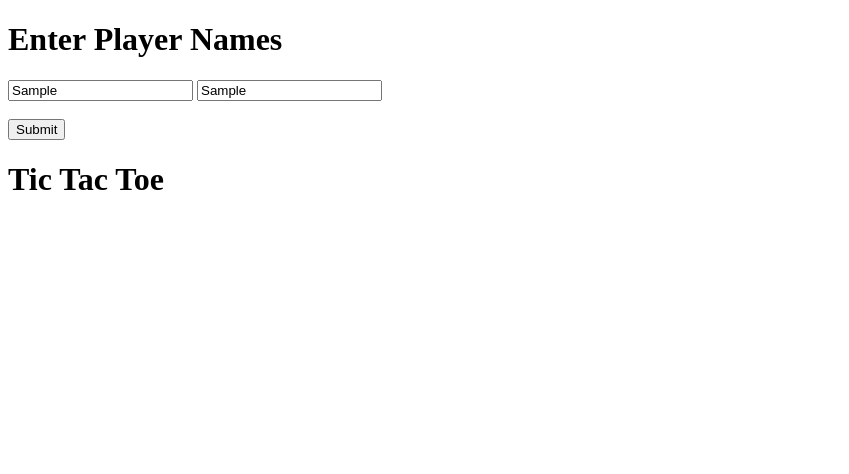
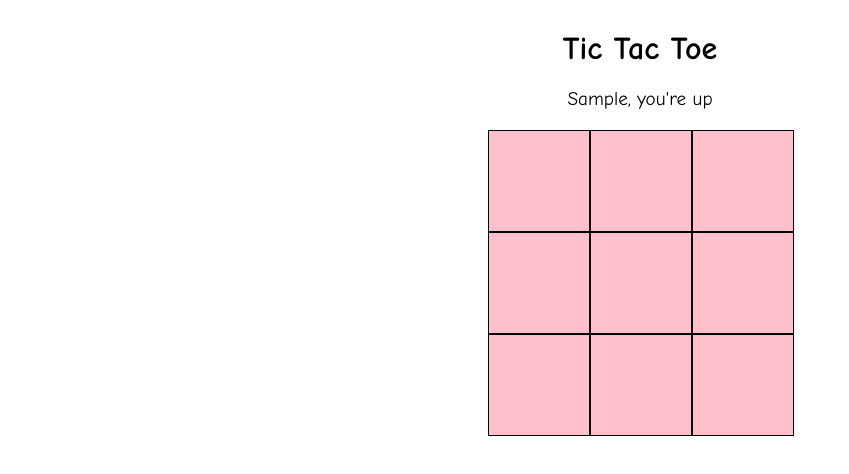
Before and after one commit to acciojob/tictactoe-swathigopavarapu, a website: page main.html in a window 1280 px wide. Both pictures are taken after typing "Sample", "Sample" into the empty fields and a click on the button "Submit". Shown: the whole page, without its empty margins (0-849 px from the left). Drawn offline with Linux system fonts and the light colour scheme.

Commit message:
created a submission

```diff
--- a/script.js
+++ b/script.js
@@ -1 +1,82 @@
 //your JS code here. If required.
+const submitBtn = document.getElementById("submit");
+const formSection = document.getElementById("form-section");
+const gameSection = document.getElementById("game-section");
+const board = document.getElementById("board");
+const messageDiv = document.querySelector(".message");
+
+let player1 = "";
+let player2 = "";
+let currentPlayer = "";
+let currentSymbol = "X";
+let gameActive = true;
+
+const winningCombos = [
+  [1, 2, 3],
+  [4, 5, 6],
+  [7, 8, 9],
+  [1, 4, 7],
+  [2, 5, 8],
+  [3, 6, 9],
+  [1, 5, 9],
+  [3, 5, 7]
+];
+
+submitBtn.addEventListener("click", () => {
+  player1 = document.getElementById("player-1").value.trim();
+  player2 = document.getElementById("player-2").value.trim();
+
+  if (player1 === "" || player2 === "") {
+    alert("Please enter both player names!");
+    return;
+  }
+
+  formSection.classList.add("hidden");
+  gameSection.classList.remove("hidden");
+
+  currentPlayer = player1;
+  currentSymbol = "X";
+  messageDiv.textContent = `${currentPlayer}, you're up`;
+});
+
+board.addEventListener("click", (e) => {
+  if (!gameActive) return;
+
+  const cell = e.target;
+  if (!cell.classList.contains("cell") || cell.textContent !== "") return;
+
+  cell.textContent = currentSymbol;
+
+  if (checkWinner()) {
+    messageDiv.textContent = `${currentPlayer}, congratulations you won! 🎉`;
+    highlightWinner();
+    gameActive = false;
+    return;
+  }
+
+  // Switch turn
+  if (currentPlayer === player1) {
+    currentPlayer = player2;
+    currentSymbol = "O";
+  } else {
+    currentPlayer = player1;
+    currentSymbol = "X";
+  }
+  messageDiv.textContent = `${currentPlayer}, you're up`;
+});
+
+function checkWinner() {
+  return winningCombos.some(combo => {
+    return combo.every(id => {
+      return document.getElementById(id).textContent === currentSymbol;
+    });
+  });
+}
+
+function highlightWinner() {
+  winningCombos.forEach(combo => {
+    if (combo.every(id => document.getElementById(id).textContent === currentSymbol)) {
+      combo.forEach(id => document.getElementById(id).classList.add("winner"));
+    }
+  });
+}
--- a/styles.css
+++ b/styles.css
@@ -1 +1,45 @@
 /*  your css code here. If applicable */
+body {
+  font-family: "Comic Sans MS", cursive, sans-serif;
+  text-align: center;
+  background: #fff;
+}
+
+.container {
+  margin-top: 30px;
+}
+
+.board {
+  display: grid;
+  grid-template-columns: repeat(3, 100px);
+  grid-template-rows: repeat(3, 100px);
+  gap: 2px;
+  justify-content: center;
+  margin: 20px auto;
+}
+
+.cell {
+  width: 100px;
+  height: 100px;
+  background: pink;
+  border: 1px solid black;
+  font-size: 2.5rem;
+  display: flex;
+  justify-content: center;
+  align-items: center;
+  cursor: pointer;
+}
+
+.cell.winner {
+  background: purple;
+  color: white;
+}
+
+.hidden {
+  display: none;
+}
+
+.message {
+  font-size: 1.2rem;
+  margin-top: 10px;
+}
```
